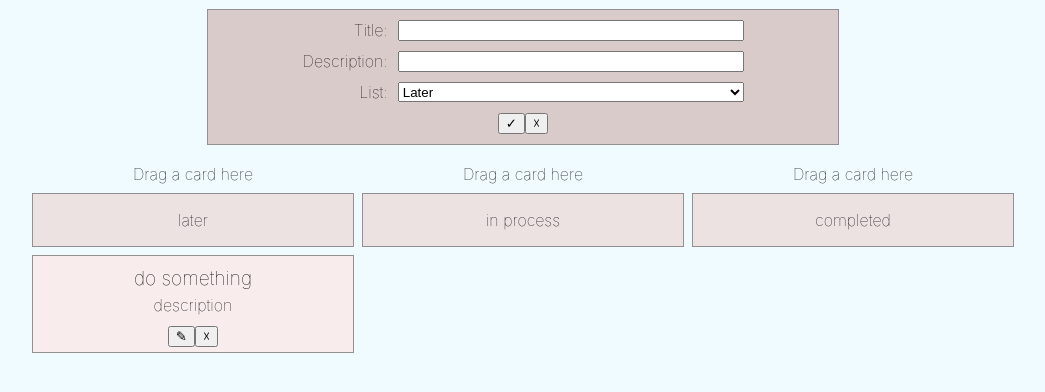
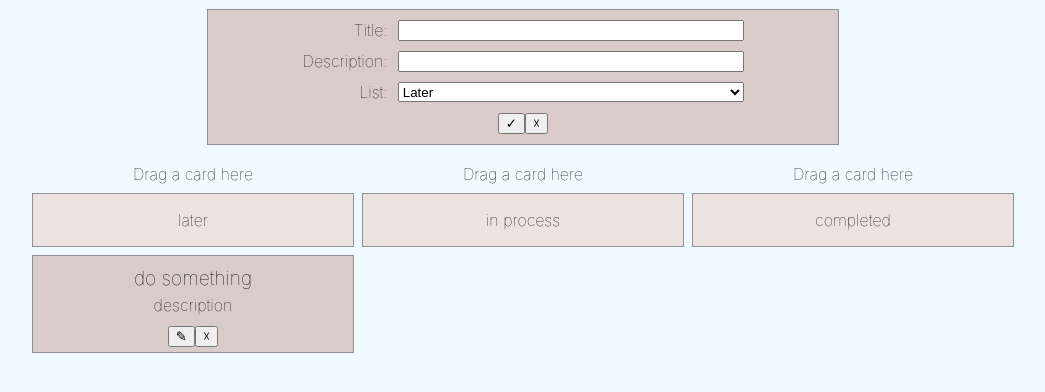
Before and after one commit to sialiss/cards, a React (Create React App) app: page / in a window 1280 px wide. In both pictures the pointer is over the element 310 px from the left and 304 px from the top of the page. Shown: the top 392 px of the page, without its empty margins (117-1162 px from the left). Built offline with nearby package versions, Linux system fonts and the light colour scheme.

Commit message:
add card hover

```diff
--- a/src/Card.css
+++ b/src/Card.css
@@ -2,7 +2,13 @@
     display: grid;
     background-color: rgb(248, 236, 236);
     box-shadow: 0px 0px 0px 1px rgb(146, 144, 144);
+    transition: background-color 0.4s linear;
     }
+
+.Card:hover {
+    background-color: rgb(218, 203, 203);
+    color: black;
+}
 
 .Card .text {
     margin: 5px 0 10px 0;
```
